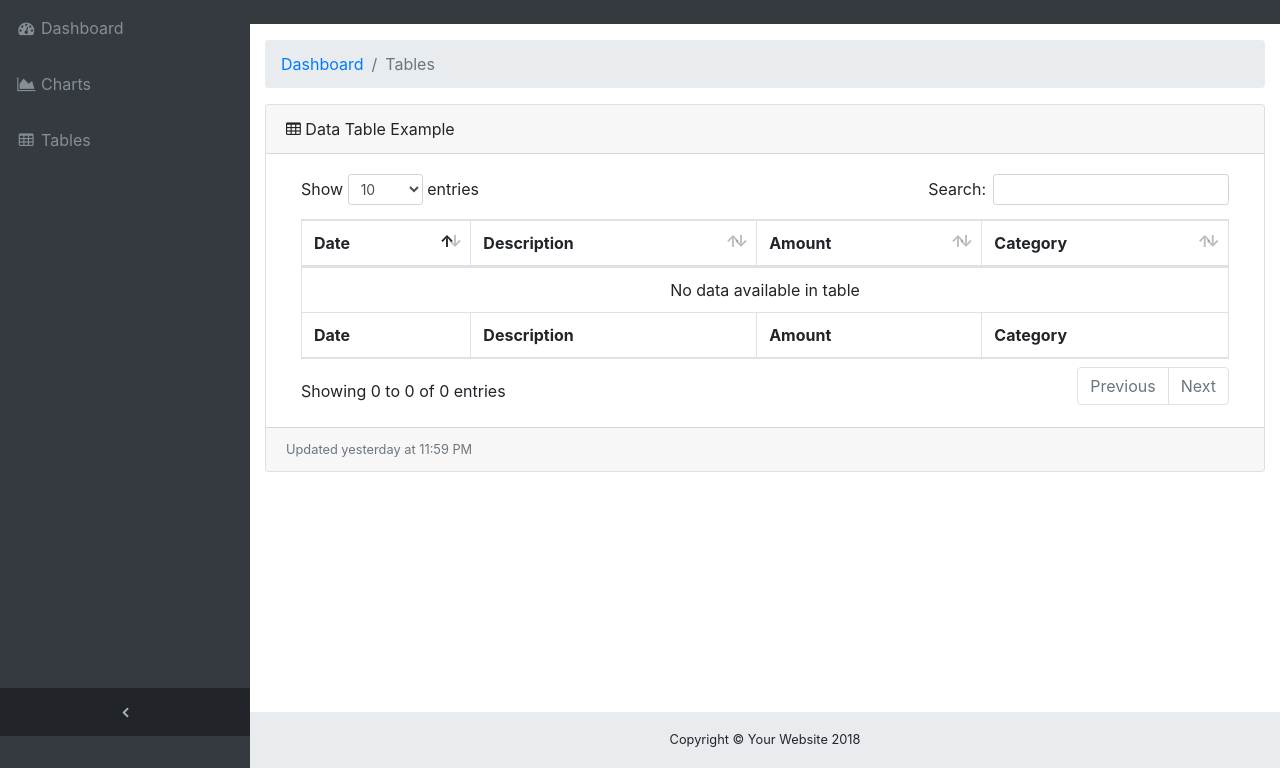
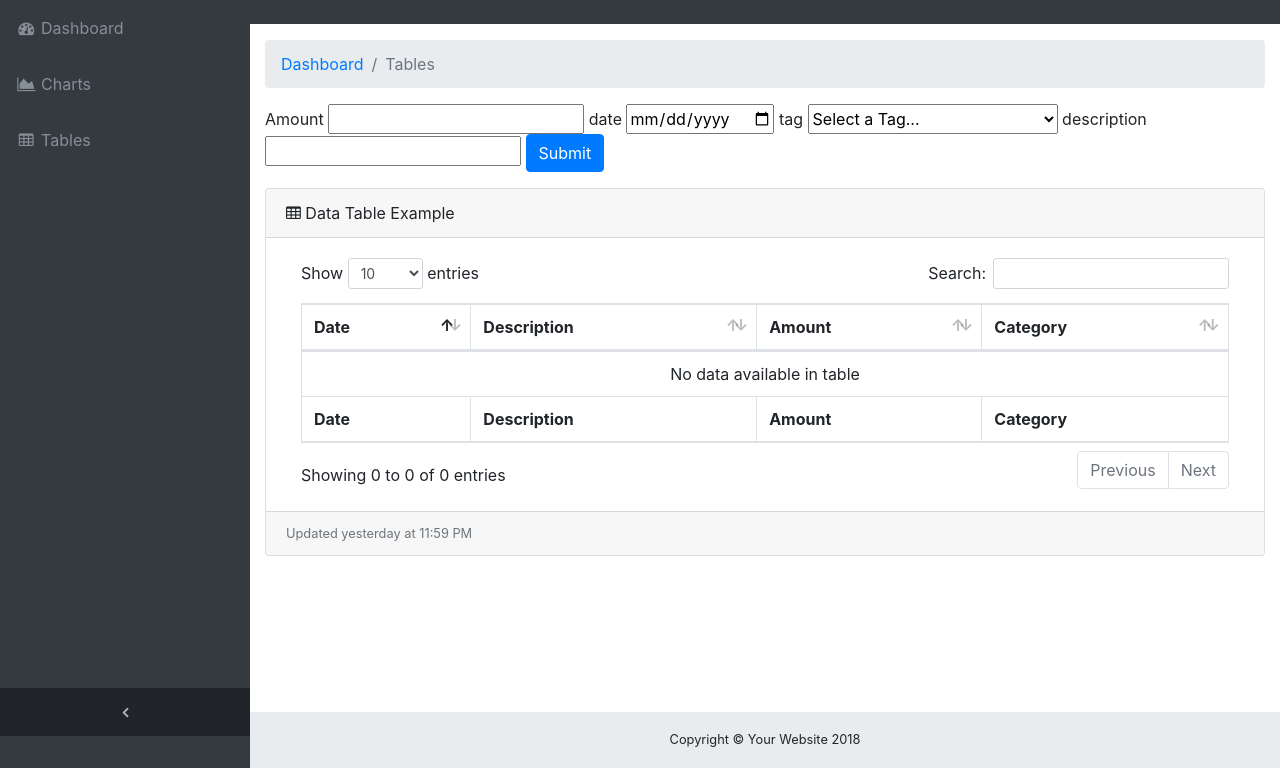
Before and after one commit to MarshallAsch/budget, a PHP site: page /tables.php in a window 1280 px wide. Shown: the part 56-824 px from the top of the page. Run offline with PHP 8.4, Linux system fonts and the light colour scheme; data that the repository does not hold is empty.

Commit message:
added a basic data entry form, need to fix how it gets submitted

```diff
--- a/tables.php
+++ b/tables.php
@@ -32,6 +32,33 @@
         </li>
         <li class="breadcrumb-item active">Tables</li>
       </ol>
+
+      <form id="dateSelect" method="post" target="_BLANK" action="/api.php">
+
+<input type="hidden" name="action" value="insert">
+        Amount
+        <input type="decimal" name="amount">
+        date
+        <input type="date" name="date">
+        tag
+        <select id="tag" name="tag" style="height: 30px;width: 250px;">
+            <option value="-1">Select a Tag...</option>
+            <?php
+              foreach (getTags() as $tag) {
+                 echo "<option value=\"".$tag["id"]."\">".$tag["name"]."</option>\n";
+              }
+            ?>
+        </select>
+
+        description
+        <input type="description" name="description">
+
+
+
+        <button class="btn btn-primary" type="submit">Submit</button>
+    </form>
+
+
       <!-- Example DataTables Card-->
       <div class="card mb-3">
         <div class="card-header">
```
